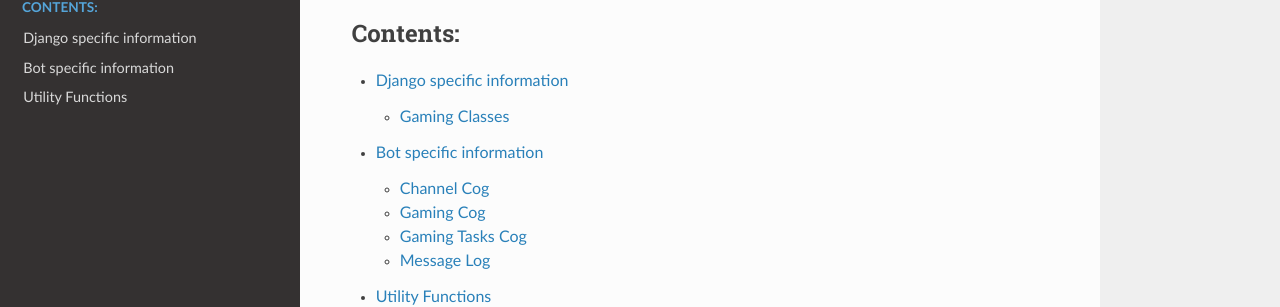
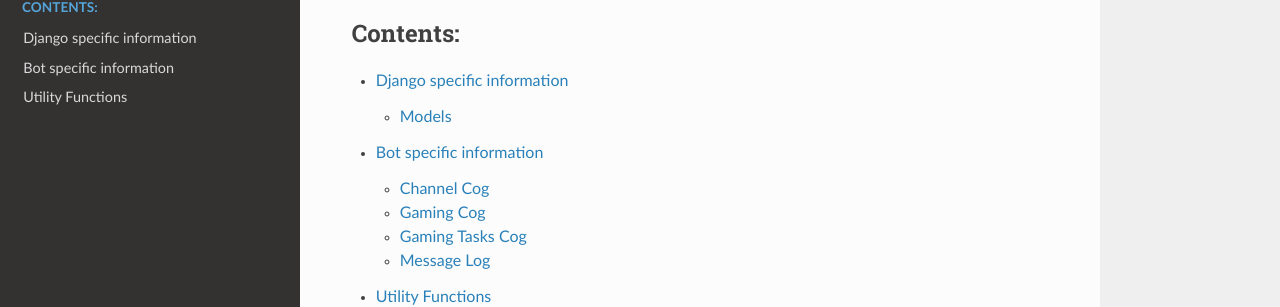
Before and after one commit to bsquidwrd/Squid-Bot, a Sphinx documentation site: the page built from docs/source/index.rst, in a window 1280 px wide. Shown: the part 139-446 px from the top of the page. Built offline with Sphinx 7.4.7 and the Read the Docs theme 2.0.0, drawn with Linux system fonts in a browser that asks for light colours.

Commit message:
Restructure docs

```diff
--- a/docs/source/django.rst
+++ b/docs/source/django/django.rst
@@ -7,4 +7,4 @@ This project uses Django as it's backend
     :maxdepth: 2
     :caption: Contents:
 
-    classes
+    models
--- a/docs/source/classes.rst
+++ b/docs/source/django/models.rst
@@ -1,7 +1,7 @@
 .. currentmodule:: gaming.models
 
-Gaming Classes
-==============
+Models
+======
 
 
 Discord User
--- a/docs/source/index.rst
+++ b/docs/source/index.rst
@@ -10,8 +10,8 @@ Welcome to Squid Bot's documentation!
     :maxdepth: 2
     :caption: Contents:
 
-    django
-    bot
+    django/django
+    bot/bot
     utils
 
 
```
Also changed, not shown: docs/source/bot/bot.rst (renamed from docs/source/bot.rst), docs/source/bot/channels.rst (renamed from docs/source/channels.rst), docs/source/bot/gaming.rst (renamed from docs/source/gaming.rst), docs/source/bot/gaming_tasks.rst (renamed from docs/source/gaming_tasks.rst), docs/source/bot/message_log.rst (renamed from docs/source/message_log.rst).
